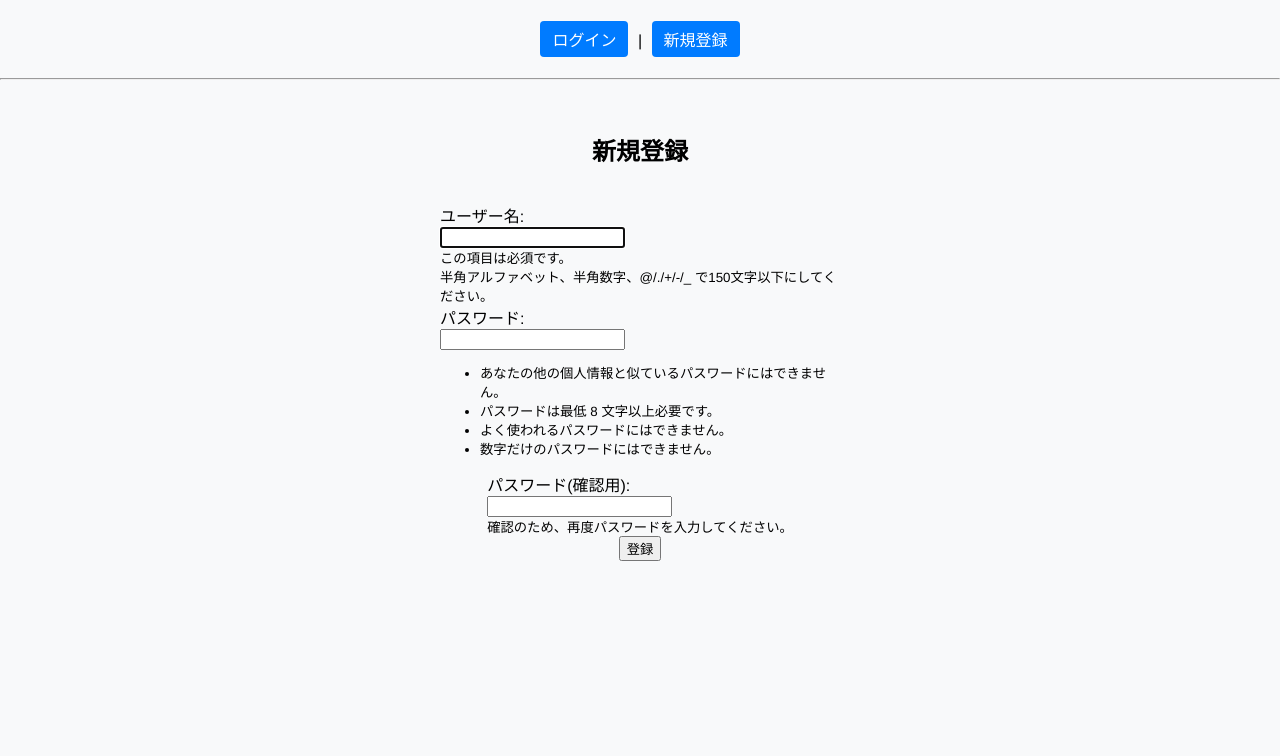
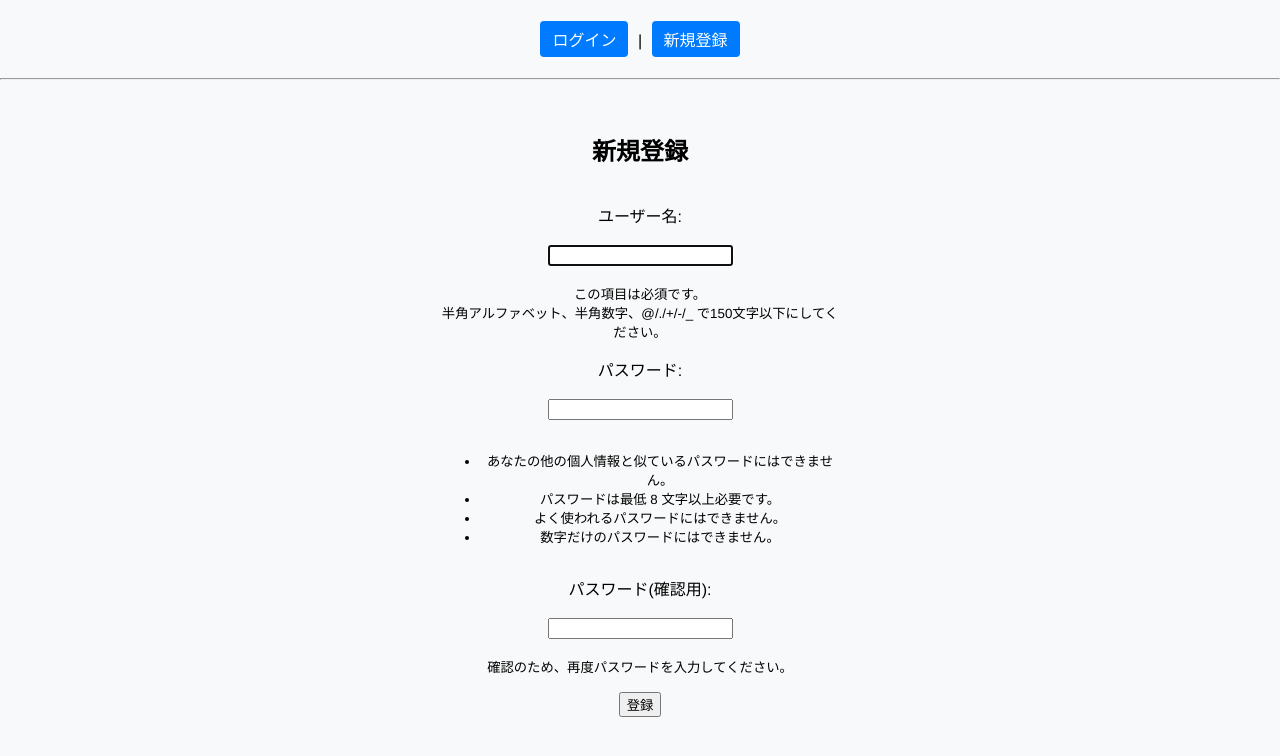
Before and after one commit to 97958697/my-first-portfolio, a Django app: page /accounts/signup/ in a window 1280 px wide. Shown: the top 756 px of the page. Run offline with Django 5.2, Linux system fonts and the light colour scheme.

Commit message:
新規登録画面のレイアウトを1行ずつ中央揃えに修正

```diff
--- a/static/css/styles.css
+++ b/static/css/styles.css
@@ -206,9 +206,16 @@ form {
   max-width: 400px;
 }
 
-.signup-container form p {
+/* 各フィールドを1行ずつ中央揃え */
+.signup-container .signup-field {
   width: 100%;
+  display: flex;
+  flex-direction: column;
+  align-items: center;
   margin-bottom: 1rem;
+}
+
+.signup-container .signup-field small.help-text {
   text-align: center;
 }
 
```
